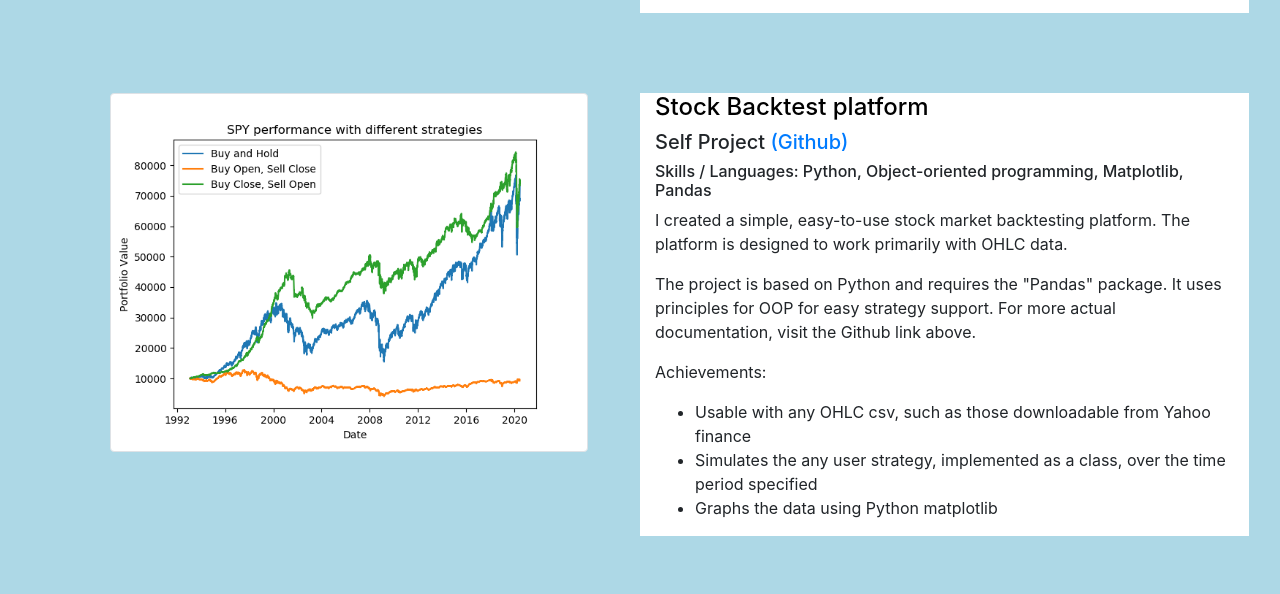
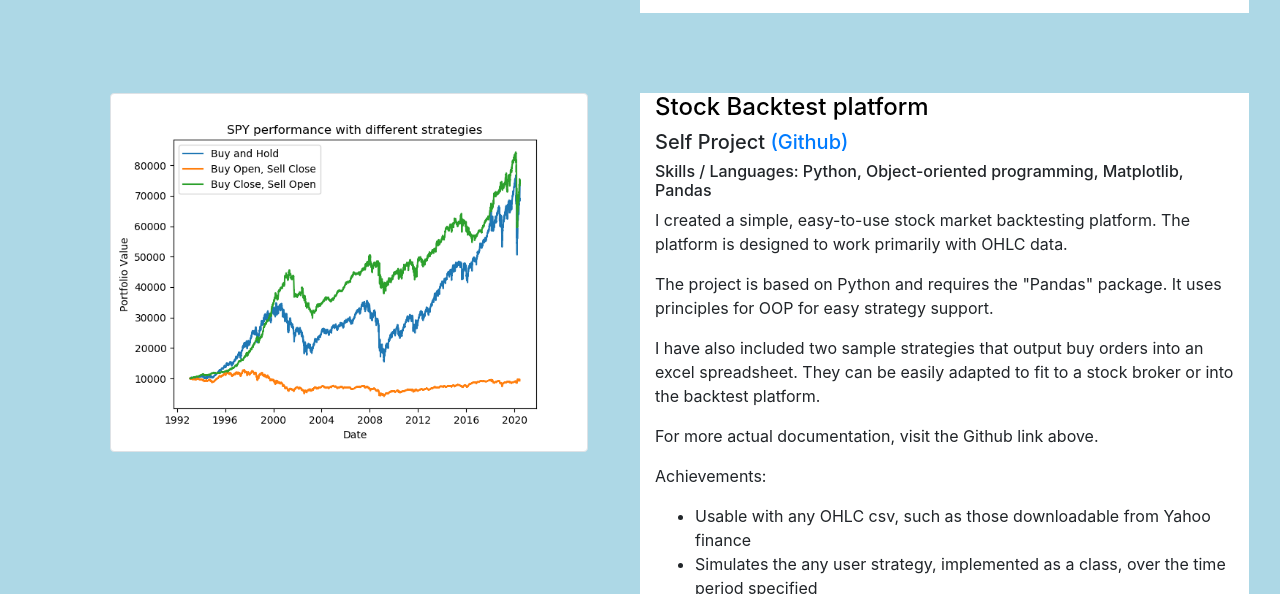
Before and after one commit to XushengZhao/XushengZhao.github.io, a plain HTML site: page work.html in a window 1280 px wide. Shown: the part 627-1221 px from the top of the page. Drawn offline with nearby package versions, Linux system fonts and the light colour scheme.

Commit message:
updates to website

```diff
--- a/work.html
+++ b/work.html
@@ -64,7 +64,9 @@
                 <p>
                     I created a simple, easy-to-use stock market backtesting platform. The platform is designed to work primarily with OHLC data.
                 </p>
-                <p>The project is based on Python and requires the "Pandas" package. It uses principles for OOP for easy strategy support. For more actual documentation, visit the Github link above.</p>
+                <p>The project is based on Python and requires the "Pandas" package. It uses principles for OOP for easy strategy support. </p>
+				<p>I have also included two sample strategies that output buy orders into an excel spreadsheet. They can be easily adapted to fit to a stock broker or into the backtest platform.
+				<p> For more actual documentation, visit the Github link above.</p>
                 <p>Achievements:</p>
                 <ul>
                     <li>Usable with any OHLC csv, such as those downloadable from Yahoo finance</li>
```
Also changed, not shown: about.html (+3 -3 lines).
